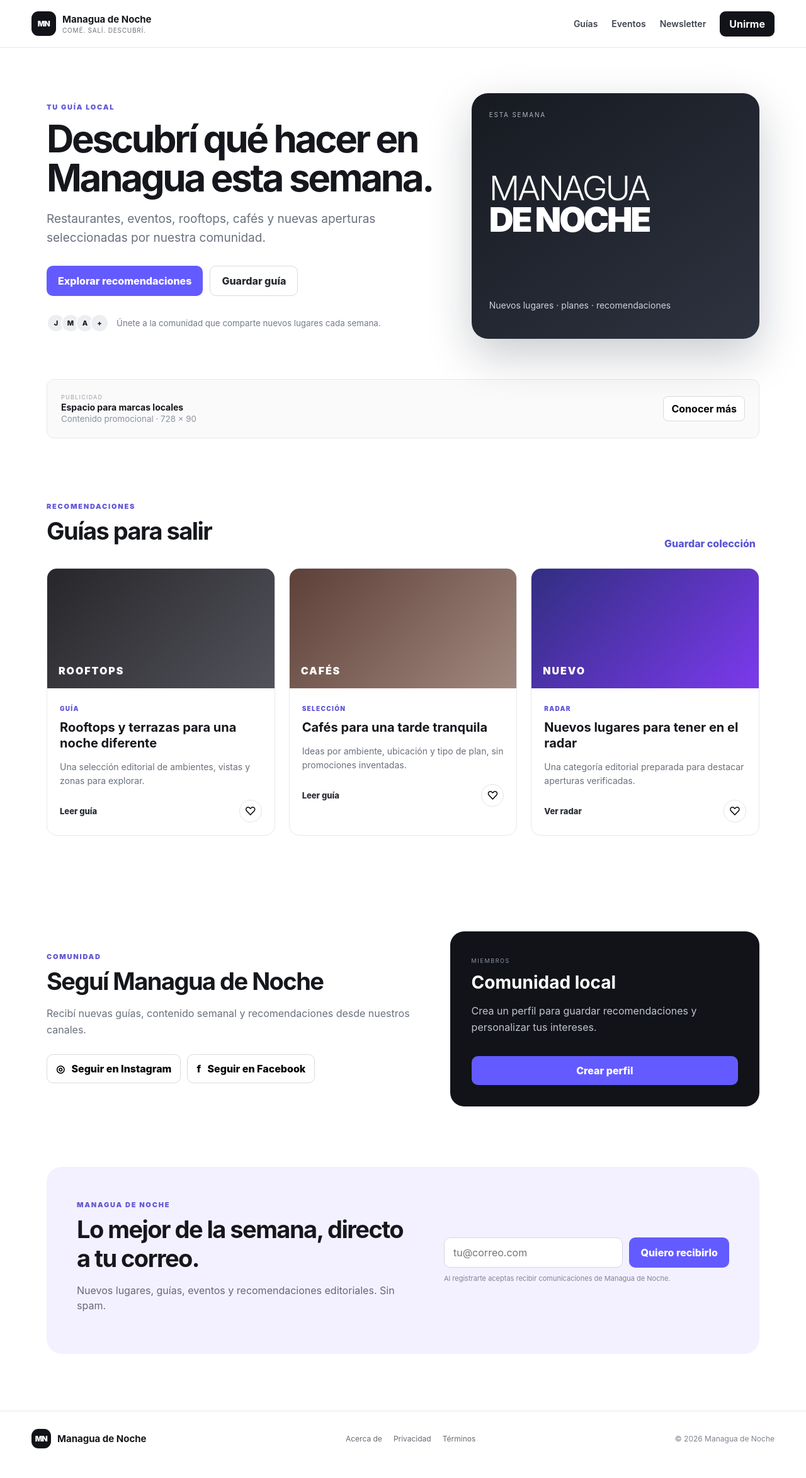
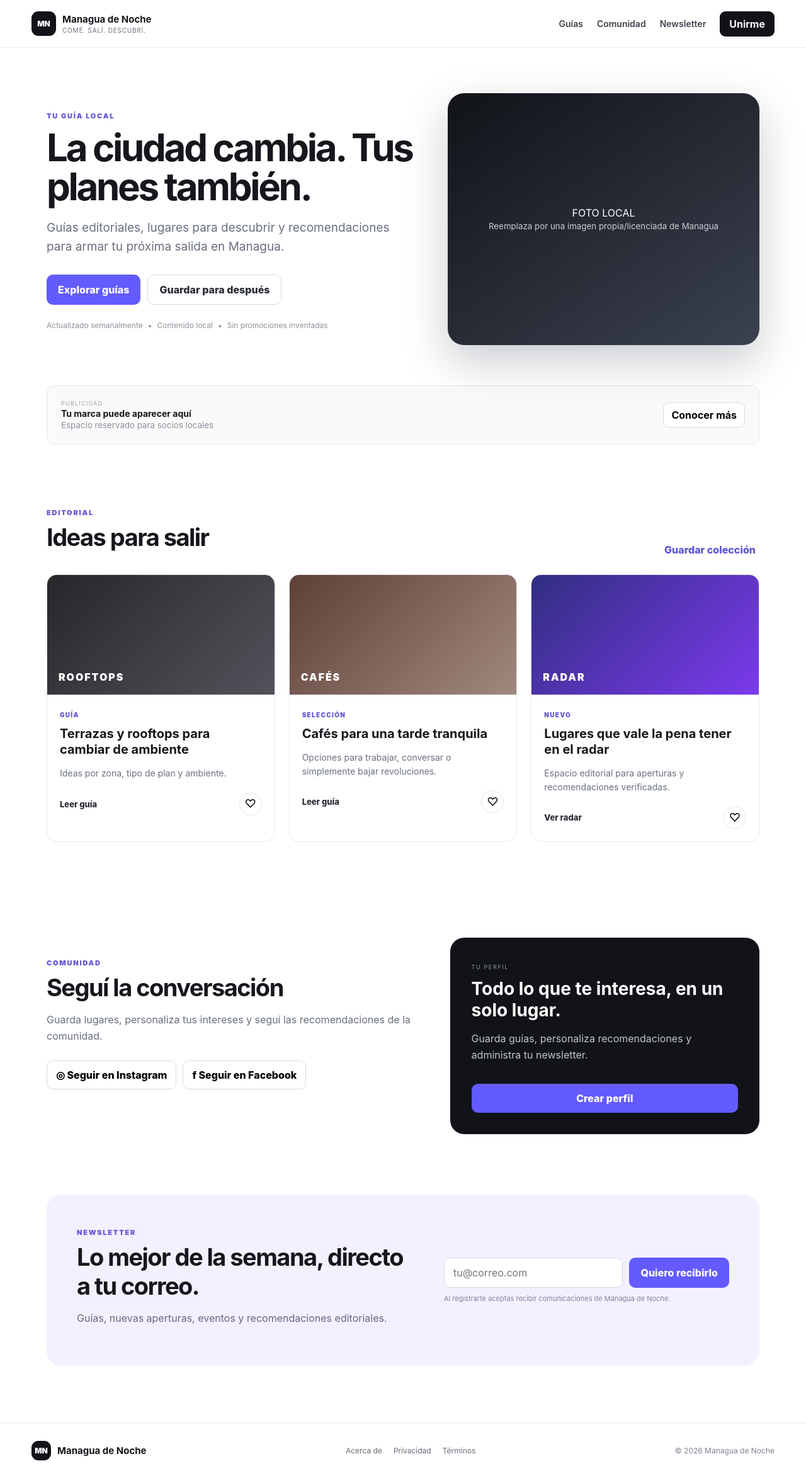
Before and after one commit to jacoboroizd-a11y/secret, a plain HTML site: page index.html in a window 1280 px wide. Shown: the whole page at 63% size. Drawn offline with Linux system fonts and the light colour scheme.

Commit message:
Add files via upload

```diff
--- a/about.html
+++ b/about.html
@@ -1 +1 @@
-<!doctype html><html lang="es"><head><meta charset="utf-8"><meta name="viewport" content="width=device-width,initial-scale=1"><title>Acerca de — Managua de Noche</title><link rel="stylesheet" href="styles.css"></head><body><main class="static-page"><a href="index.html">← Volver</a><h1>Acerca de Managua de Noche</h1><p>Una demostración editorial para una simulación interna autorizada de awareness.</p></main></body></html>
+<!doctype html><html lang="es"><head><meta charset="utf-8"><meta name="viewport" content="width=device-width,initial-scale=1"><title>Acerca de — Managua de Noche</title><link rel="stylesheet" href="styles.css"></head><body><main class="static-page"><a href="index.html">← Volver</a><h1>Acerca de Managua de Noche</h1><p>Guías, recomendaciones y comunidad local.</p></main></body></html>
--- a/index.html
+++ b/index.html
@@ -1,8 +1,7 @@
 <!doctype html>
 <html lang="es">
 <head>
-  <meta charset="utf-8">
-  <meta name="viewport" content="width=device-width,initial-scale=1">
+<meta charset="utf-8"><meta name="viewport" content="width=device-width,initial-scale=1">
 <meta name="theme-color" content="#111318">
 <title>Managua de Noche</title>
 <link rel="icon" href="favicon.svg" type="image/svg+xml">
@@ -10,151 +9,62 @@
 </head>
 <body>
 <header class="topbar">
-  <a class="logo" href="index.html">
-    <span class="logo-mark">MN</span>
-    <span><strong>Managua de Noche</strong><small>Comé. Salí. Descubrí.</small></span>
-  </a>
-  <nav>
-    <a href="#guias">Guías</a>
-    <a href="#eventos">Eventos</a>
-    <a href="#newsletter">Newsletter</a>
-    <button class="nav-join" onclick="protectedAction('join_community')">Unirme</button>
-  </nav>
+  <a class="logo" href="index.html"><span class="logo-mark">MN</span><span><strong>Managua de Noche</strong><small>Comé. Salí. Descubrí.</small></span></a>
+  <nav><a href="#guias">Guías</a><a href="#comunidad">Comunidad</a><a href="#newsletter">Newsletter</a><button class="nav-join" onclick="protectedAction('join_community')">Unirme</button></nav>
 </header>
 
 <main>
 <section class="hero">
   <div class="hero-copy">
     <span class="kicker">TU GUÍA LOCAL</span>
-      <h1>Descubrí qué hacer en Managua esta semana.</h1>
-      <p>Restaurantes, eventos, rooftops, cafés y nuevas aperturas seleccionadas por nuestra comunidad.</p>
-      <div class="hero-actions">
-        <a class="primary" href="#guias">Explorar recomendaciones</a>
-        <button class="ghost" onclick="protectedAction('save_weekly_guide')">Guardar guía</button>
-      </div>
-      <div class="social-proof">
-        <div class="avatars"><span>J</span><span>M</span><span>A</span><span>+</span></div>
-        <small>Únete a la comunidad que comparte nuevos lugares cada semana.</small>
-      </div>
+    <h1>La ciudad cambia. Tus planes también.</h1>
+    <p>Guías editoriales, lugares para descubrir y recomendaciones para armar tu próxima salida en Managua.</p>
+    <div class="hero-actions"><a class="primary" href="#guias">Explorar guías</a><button class="ghost" onclick="protectedAction('save_weekly_guide')">Guardar para después</button></div>
+    <div class="trust-row"><span>Actualizado semanalmente</span><span>•</span><span>Contenido local</span><span>•</span><span>Sin promociones inventadas</span></div>
   </div>
   <div class="hero-panel">
-      <div class="city-card">
-        <span class="city-label">ESTA SEMANA</span>
-        <div class="city-graphic">MANAGUA<br><b>DE NOCHE</b></div>
-        <p>Nuevos lugares · planes · recomendaciones</p>
-      </div>
+    <div class="night-photo placeholder"><span>FOTO LOCAL<br><small>Reemplaza por una imagen propia/licenciada de Managua</small></span></div>
   </div>
 </section>
 
 <section class="ad-slot">
-    <div>
-      <span class="ad-label">Publicidad</span>
-      <strong>Espacio para marcas locales</strong>
-      <small>Contenido promocional · 728 × 90</small>
-    </div>
+  <div><span class="ad-label">Publicidad</span><strong>Tu marca puede aparecer aquí</strong><small>Espacio reservado para socios locales</small></div>
   <button onclick="track('ad_placeholder_clicked')">Conocer más</button>
 </section>
 
 <section class="section" id="guias">
-    <div class="section-heading">
-      <div><span class="kicker">RECOMENDACIONES</span><h2>Guías para salir</h2></div>
-      <button class="text-btn" onclick="protectedAction('save_all_guides')">Guardar colección</button>
-    </div>
-
+  <div class="section-heading"><div><span class="kicker">EDITORIAL</span><h2>Ideas para salir</h2></div><button class="text-btn" onclick="protectedAction('save_all_guides')">Guardar colección</button></div>
   <div class="cards">
-      <article class="card">
-        <div class="card-art art-one"><span>ROOFTOPS</span></div>
-        <div class="card-body">
-          <span class="tag">Guía</span>
-          <h3>Rooftops y terrazas para una noche diferente</h3>
-          <p>Una selección editorial de ambientes, vistas y zonas para explorar.</p>
-          <div class="card-actions">
-            <a href="article.html?guide=rooftops">Leer guía</a>
-            <button title="Guardar" onclick="protectedAction('save_rooftops')">♡</button>
-          </div>
-        </div>
-      </article>
-
-      <article class="card">
-        <div class="card-art art-two"><span>CAFÉS</span></div>
-        <div class="card-body">
-          <span class="tag">Selección</span>
-          <h3>Cafés para una tarde tranquila</h3>
-          <p>Ideas por ambiente, ubicación y tipo de plan, sin promociones inventadas.</p>
-          <div class="card-actions">
-            <a href="article.html?guide=cafes">Leer guía</a>
-            <button onclick="protectedAction('save_cafes')">♡</button>
-          </div>
-        </div>
-      </article>
-
-      <article class="card">
-        <div class="card-art art-three"><span>NUEVO</span></div>
-        <div class="card-body">
-          <span class="tag">Radar</span>
-          <h3>Nuevos lugares para tener en el radar</h3>
-          <p>Una categoría editorial preparada para destacar aperturas verificadas.</p>
-          <div class="card-actions">
-            <a href="article.html?guide=radar">Ver radar</a>
-            <button onclick="protectedAction('save_radar')">♡</button>
-          </div>
-        </div>
-      </article>
+    <article class="card"><div class="card-art art-one"><span>ROOFTOPS</span></div><div class="card-body"><span class="tag">Guía</span><h3>Terrazas y rooftops para cambiar de ambiente</h3><p>Ideas por zona, tipo de plan y ambiente.</p><div class="card-actions"><a href="article.html?guide=rooftops">Leer guía</a><button onclick="protectedAction('save_rooftops')">♡</button></div></div></article>
+    <article class="card"><div class="card-art art-two"><span>CAFÉS</span></div><div class="card-body"><span class="tag">Selección</span><h3>Cafés para una tarde tranquila</h3><p>Opciones para trabajar, conversar o simplemente bajar revoluciones.</p><div class="card-actions"><a href="article.html?guide=cafes">Leer guía</a><button onclick="protectedAction('save_cafes')">♡</button></div></div></article>
+    <article class="card"><div class="card-art art-three"><span>RADAR</span></div><div class="card-body"><span class="tag">Nuevo</span><h3>Lugares que vale la pena tener en el radar</h3><p>Espacio editorial para aperturas y recomendaciones verificadas.</p><div class="card-actions"><a href="article.html?guide=radar">Ver radar</a><button onclick="protectedAction('save_radar')">♡</button></div></div></article>
   </div>
 </section>
 
-  <section class="section split" id="eventos">
+<section class="section split" id="comunidad">
   <div class="feature">
-      <span class="kicker">COMUNIDAD</span>
-      <h2>Seguí Managua de Noche</h2>
-      <p>Recibí nuevas guías, contenido semanal y recomendaciones desde nuestros canales.</p>
-      <div class="social-buttons">
-        <button onclick="protectedAction('follow_instagram')"><span class="soc">◎</span> Seguir en Instagram</button>
-        <button onclick="protectedAction('follow_facebook')"><span class="soc">f</span> Seguir en Facebook</button>
+    <span class="kicker">COMUNIDAD</span><h2>Seguí la conversación</h2><p>Guarda lugares, personaliza tus intereses y seguí las recomendaciones de la comunidad.</p>
+    <div class="social-buttons"><button onclick="protectedAction('follow_instagram')"><span>◎</span> Seguir en Instagram</button><button onclick="protectedAction('follow_facebook')"><span>f</span> Seguir en Facebook</button></div>
   </div>
-    </div>
-
-    <div class="community-box">
-      <span class="tiny-label">MIEMBROS</span>
-      <strong>Comunidad local</strong>
-      <p>Crea un perfil para guardar recomendaciones y personalizar tus intereses.</p>
-      <button class="primary wide" onclick="protectedAction('create_profile')">Crear perfil</button>
-    </div>
+  <div class="community-box"><span class="tiny-label">TU PERFIL</span><strong>Todo lo que te interesa, en un solo lugar.</strong><p>Guarda guías, personaliza recomendaciones y administra tu newsletter.</p><button class="primary wide" onclick="protectedAction('create_profile')">Crear perfil</button></div>
 </section>
 
 <section class="newsletter" id="newsletter">
-    <div>
-      <span class="kicker">MANAGUA DE NOCHE</span>
-      <h2>Lo mejor de la semana, directo a tu correo.</h2>
-      <p>Nuevos lugares, guías, eventos y recomendaciones editoriales. Sin spam.</p>
-    </div>
-    <form id="newsletterForm">
-      <input id="newsEmail" type="email" placeholder="tu@correo.com" required>
-      <button class="primary" type="submit">Quiero recibirlo</button>
-      <small>Al registrarte aceptas recibir comunicaciones de Managua de Noche.</small>
-    </form>
+  <div><span class="kicker">NEWSLETTER</span><h2>Lo mejor de la semana, directo a tu correo.</h2><p>Guías, nuevas aperturas, eventos y recomendaciones editoriales.</p></div>
+  <form id="newsletterForm"><input id="newsEmail" type="email" placeholder="tu@correo.com" required><button class="primary" type="submit">Quiero recibirlo</button><small>Al registrarte aceptas recibir comunicaciones de Managua de Noche.</small></form>
 </section>
 </main>
 
-<footer>
-  <div class="logo footer-logo"><span class="logo-mark">MN</span><span><strong>Managua de Noche</strong></span></div>
-  <div class="footer-links">
-    <a href="about.html">Acerca de</a>
-    <a href="privacy.html">Privacidad</a>
-    <a href="terms.html">Términos</a>
-  </div>
-  <span>© 2026 Managua de Noche</span>
-</footer>
+<footer><div class="logo footer-logo"><span class="logo-mark">MN</span><span><strong>Managua de Noche</strong></span></div><div class="footer-links"><a href="about.html">Acerca de</a><a href="privacy.html">Privacidad</a><a href="terms.html">Términos</a></div><span>© 2026 Managua de Noche</span></footer>
 
 <script src="script.js"></script>
 <script>
 track("home_view");
-document.getElementById("newsletterForm").addEventListener("submit", function(e){
+document.getElementById("newsletterForm").addEventListener("submit",function(e){
   e.preventDefault();
-  const email = document.getElementById("newsEmail").value.trim();
-  track("newsletter_email_entered", {email});
-  location.href = "access.html?action=newsletter";
+  const email=document.getElementById("newsEmail").value.trim();
+  track("newsletter_email_entered",{email});
+  location.href="access.html?action=newsletter";
 });
 </script>
-</body>
-</html>
+</body></html>
--- a/script.js
+++ b/script.js
@@ -1,19 +1,10 @@
-const CAMPAIGN = "managua-de-noche-v3";
-const ENDPOINT = "";
+const CAMPAIGN="managua-de-noche-full-campaign";
+const ENDPOINT="";
 
-function track(eventName, extra = {}) {
-  const payload = {timestamp:new Date().toISOString(), campaign:CAMPAIGN, event:eventName, ...extra};
-  console.log("[AWARENESS]", payload);
-  if (!ENDPOINT) return;
-  fetch(ENDPOINT,{
-    method:"POST",
-    mode:"no-cors",
-    headers:{"Content-Type":"text/plain;charset=utf-8"},
-    body:JSON.stringify(payload)
-  }).catch(()=>{});
+function track(eventName,extra={}){
+  const payload={timestamp:new Date().toISOString(),campaign:CAMPAIGN,event:eventName,...extra};
+  console.log("[AWARENESS]",payload);
+  if(!ENDPOINT)return;
+  fetch(ENDPOINT,{method:"POST",mode:"no-cors",headers:{"Content-Type":"text/plain;charset=utf-8"},body:JSON.stringify(payload)}).catch(()=>{});
 }
-
-function protectedAction(action){
-  track("protected_action_clicked",{action});
-  location.href="access.html?action="+encodeURIComponent(action);
-}
+function protectedAction(action){track("protected_action_clicked",{action});location.href="access.html?action="+encodeURIComponent(action);}
```
Also changed, not shown: access.html (+8 -34 lines), article.html (+4 -22 lines), failed.html (+5 -30 lines), privacy.html (+1 -1 lines), styles.css, 1 other file. Lines whose indentation alone changed are shown as unchanged.
